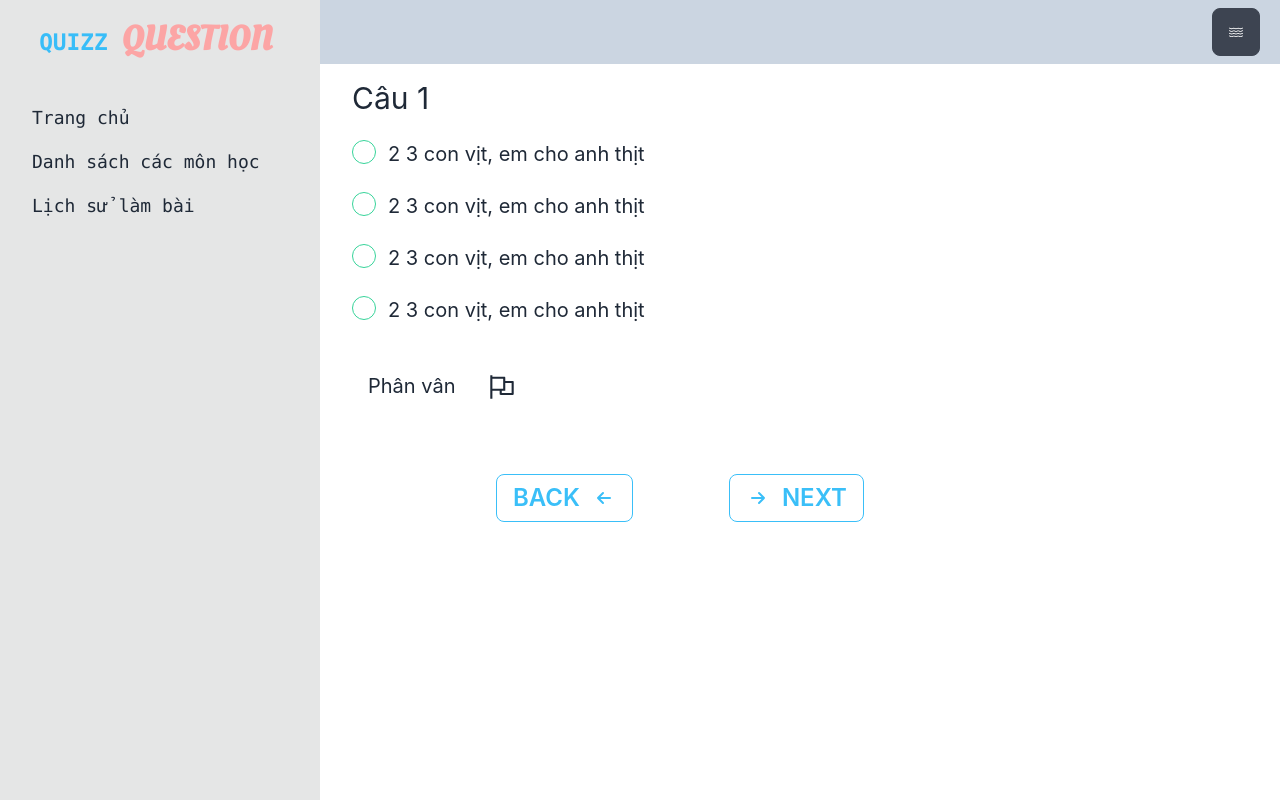
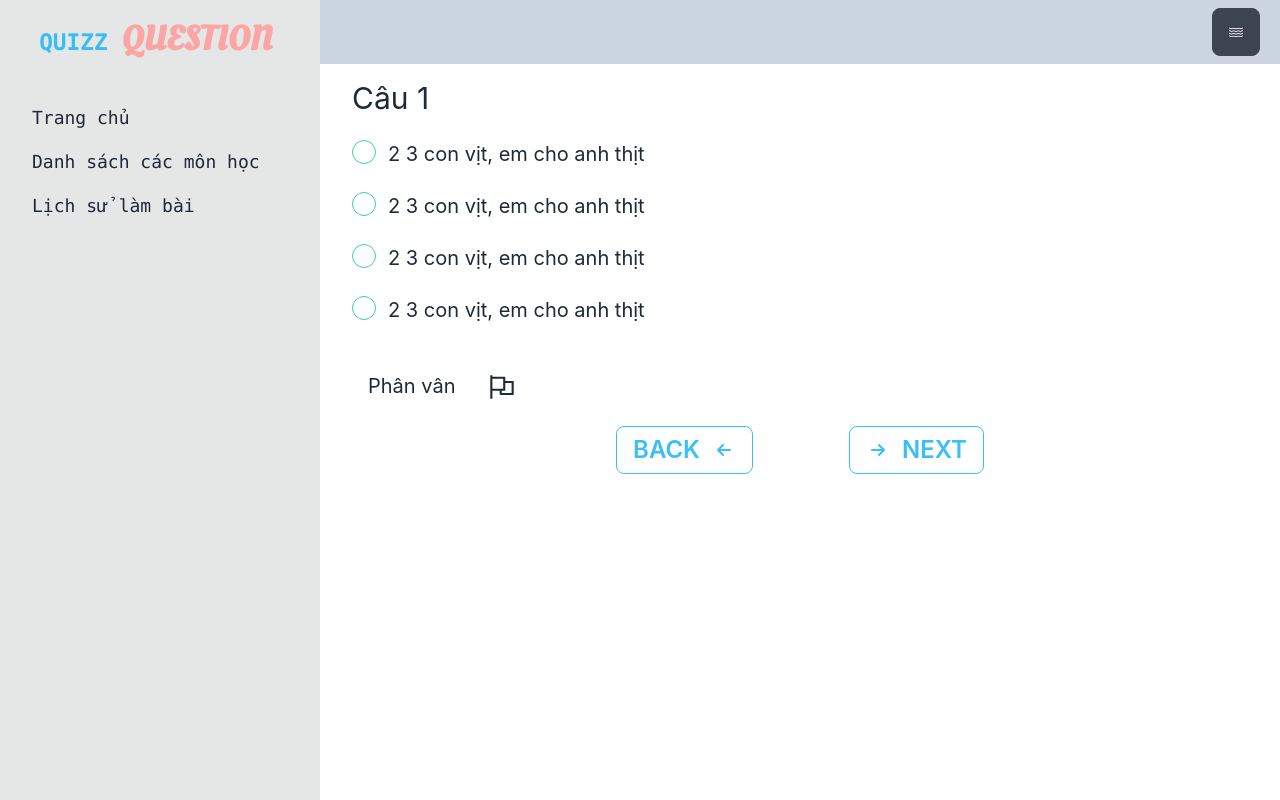
Before and after one commit to HaiAz/QuizQuestions, a React (Create React App) app: page /user/test/1 in a window 1280 px wide. Built offline with nearby package versions, Linux system fonts and the light colour scheme; no server answers; the database is empty; sample sign-in values are in the browser's storage; a web font is replaced by a local one.

Commit message:
quizz page

```diff
--- a/src/pages/Quizz/Quizz.jsx
+++ b/src/pages/Quizz/Quizz.jsx
@@ -1,14 +1,30 @@
-import React from "react";
+import React, { useState, useEffect } from "react";
 import { AiOutlineFlag } from "react-icons/ai";
 import { HiOutlineArrowSmLeft, HiOutlineArrowSmRight } from "react-icons/hi";
 import { useParams } from "react-router-dom";
-import { db } from "../../firebase/config";
+import { db, auth } from "../../firebase/config";
+import { useDispatch, useSelector } from "react-redux";
+import { useAppContext } from "../../context/AppProvider";
+import { getDoc, doc } from "firebase/firestore";
 export default function Quizz() {
     const { id } = useParams();
-    // const examRef = collection(db, `exams`)
+    const dispatch = useDispatch();
+    const user = useSelector((state) => state.authSlice.user);
+    const [currentQuestion, setCurrentQuestion] = useState(1);
+    const [listQuestion, setListQuestion] = useState();
+    const [filterQuestion, setFilterQuestion] = useState(listQuestion);
+
+    const { setTitile } = useAppContext();
+
+    useEffect(() => {
+        const historyRef = doc(db, "histories", `${auth.currentUser.uid}/exams/${id}`);
+        const history = getDoc(historyRef);
+
+        const questionRef = doc(db, "questions", `${history.subject}/questions/`);
+    }, []);
     return (
-        <div>
-            <div className="ml-8 mt-4">
+        <div className="w-full h-screen overflow-hidden ">
+            <div className="flex flex-col justify-center items-start ml-8 mt-4">
                 <h1 className="text-3xl">Câu 1</h1>
                 <div className="flex mt-6">
                     <input type="radio" name="radio-5" className="radio radio-success" />
@@ -31,7 +47,8 @@ export default function Quizz() {
                 <span className="mr-8">Phân vân</span>
                 <AiOutlineFlag className="text-3xl" />
             </div>
-            <div className="flex mx-32 mt-12">
+
+            <div className="flex justify-center items-center">
                 <div className="flex justify-center items-center mx-4 my-2 px-4 py-2">
                     <button className="btn btn-info btn-outline text-2xl mx-4 my-2">
                         <span className="pr-3">Back</span>
```
